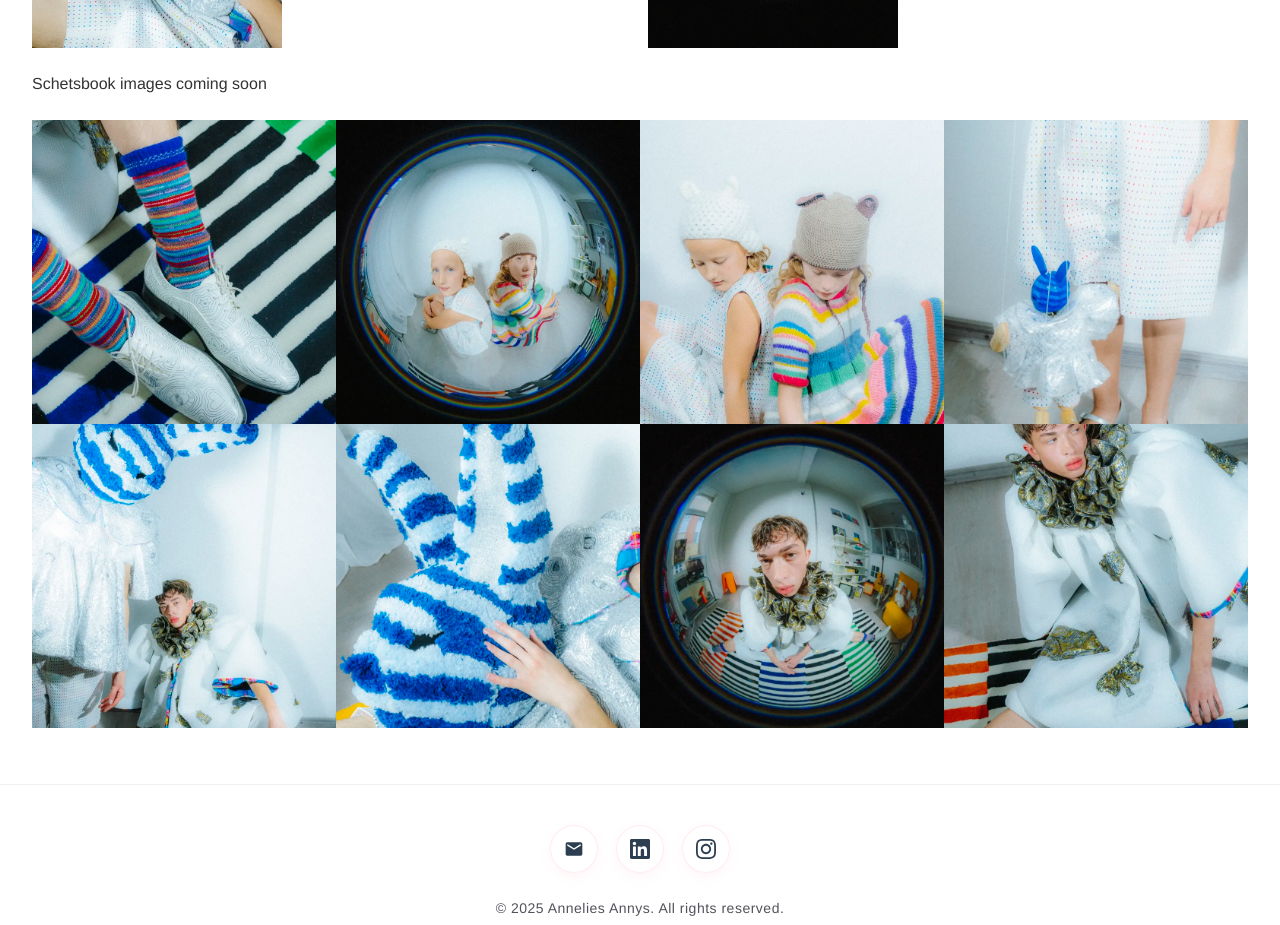
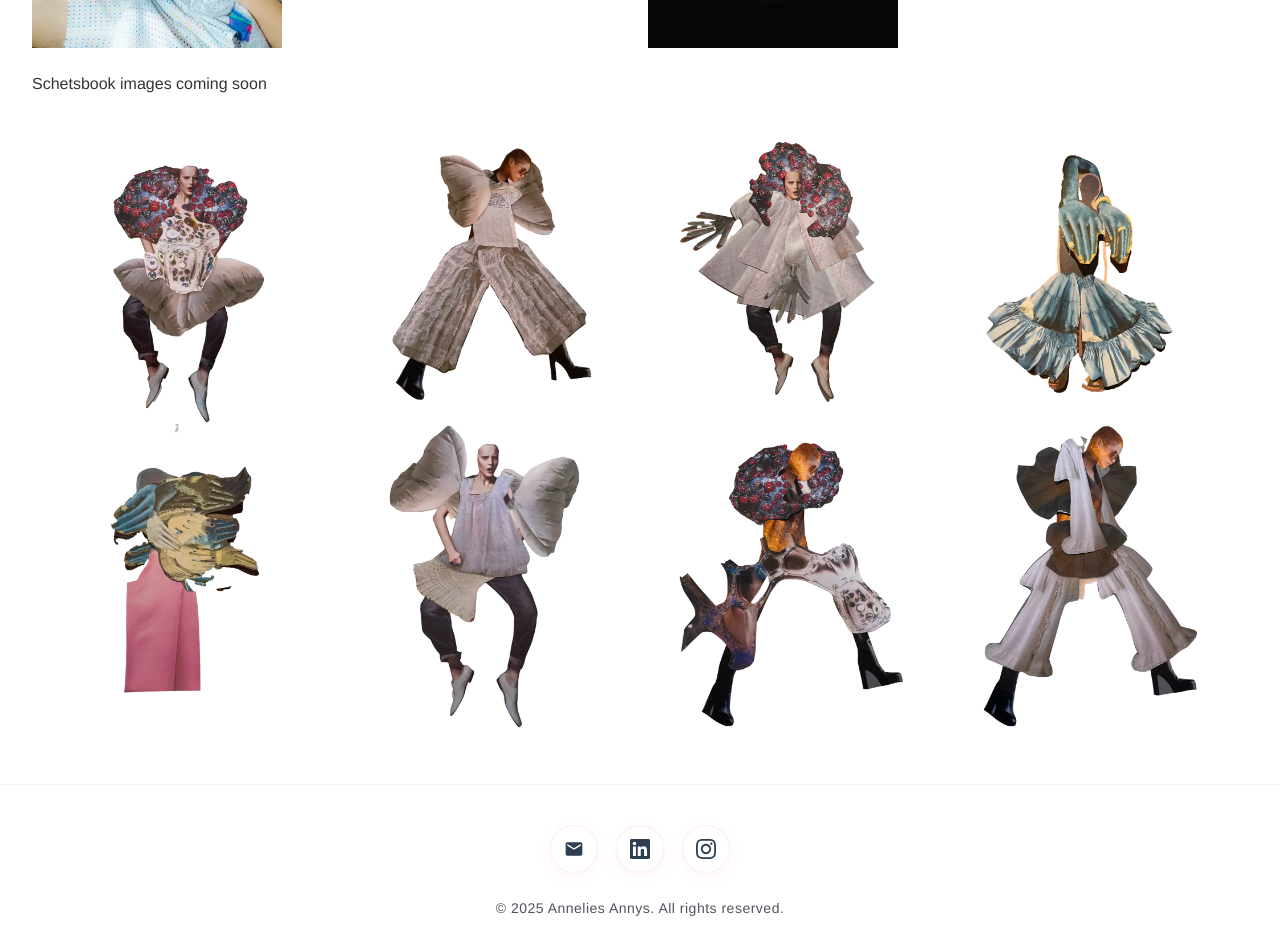
Before and after one commit to brentvervaet/anneliesannys-portfolio, a Vue app: page /lost-before-morning in a window 1280 px wide. Shown: the part 3400-4325 px from the top of the page. Built offline with nearby package versions, Linux system fonts and the light colour scheme.

Commit message:
fix: update collage image sources in projects data

```diff
--- a/src/components/ProjectDetail.vue
+++ b/src/components/ProjectDetail.vue
@@ -243,10 +243,10 @@ const toggleMute = (): void => {
   grid-template-columns: repeat(4, 1fr);
 }
 
+/* TODO: geen aspectratio 1? */
 .collage-image {
-  width: 100%;
   aspect-ratio: 1;
-  object-fit: cover;
+  object-fit: contain;
 }
 
 /* ===== MEDIA QUERIES ===== */
--- a/src/data/projects.json
+++ b/src/data/projects.json
@@ -150,35 +150,35 @@
     "sketchbook": "",
     "collages": [
       {
-        "src": "/images/BA3/lbm01.webp",
+        "src": "/images/BA3/lbm18.webp",
         "alt": "Lost Before Morning Collage 01"
       },
       {
-        "src": "/images/BA3/lbm02.webp",
+        "src": "/images/BA3/lbm19.webp",
         "alt": "Lost Before Morning Collage 02"
       },
       {
-        "src": "/images/BA3/lbm03.webp",
+        "src": "/images/BA3/lbm20.webp",
         "alt": "Lost Before Morning Collage 03"
       },
       {
-        "src": "/images/BA3/lbm04.webp",
+        "src": "/images/BA3/lbm21.webp",
         "alt": "Lost Before Morning Collage 04"
       },
       {
-        "src": "/images/BA3/lbm05.webp",
+        "src": "/images/BA3/lbm22.webp",
         "alt": "Lost Before Morning Collage 05"
       },
       {
-        "src": "/images/BA3/lbm06.webp",
+        "src": "/images/BA3/lbm23.webp",
         "alt": "Lost Before Morning Collage 06"
       },
       {
-        "src": "/images/BA3/lbm07.webp",
+        "src": "/images/BA3/lbm24.webp",
         "alt": "Lost Before Morning Collage 07"
       },
       {
-        "src": "/images/BA3/lbm08.webp",
+        "src": "/images/BA3/lbm25.webp",
         "alt": "Lost Before Morning Collage 08"
       }
     ],
```
